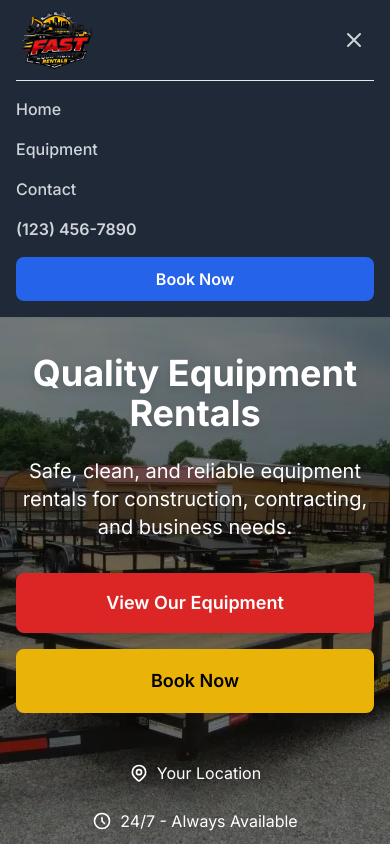
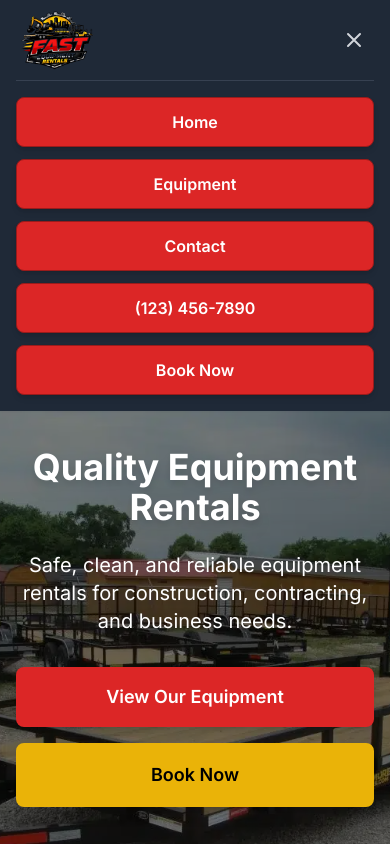
Before and after one commit to SFitz911/Fast_Equipment_Rentals, a Next.js app: page / in a window 390 px wide. Both pictures are taken after a click on the button "Toggle menu". Shown: the top 844 px of the page. Built offline with nearby package versions, Linux system fonts and the light colour scheme.

Commit message:
Style mobile menu items as red buttons with borders, aligned right

```diff
--- a/components/Header.tsx
+++ b/components/Header.tsx
@@ -71,23 +71,35 @@ export default function Header() {
 
         {/* Mobile Menu */}
         {mobileMenuOpen && (
-          <div className="md:hidden py-4 border-t">
-            <div className="flex flex-col space-y-4">
-              <Link href="/" className="text-gray-300 hover:text-white font-medium">
+          <div className="md:hidden py-4 border-t border-gray-700">
+            <div className="flex flex-col items-end space-y-3">
+              <Link
+                href="/"
+                className="w-full sm:w-auto text-center bg-red-600 text-white px-6 py-3 rounded-lg font-semibold hover:bg-red-700 transition border border-red-800 shadow-md"
+              >
                 Home
               </Link>
-              <Link href="/equipment" className="text-gray-300 hover:text-white font-medium">
+              <Link
+                href="/equipment"
+                className="w-full sm:w-auto text-center bg-red-600 text-white px-6 py-3 rounded-lg font-semibold hover:bg-red-700 transition border border-red-800 shadow-md"
+              >
                 Equipment
               </Link>
-              <Link href="/contact" className="text-gray-300 hover:text-white font-medium">
+              <Link
+                href="/contact"
+                className="w-full sm:w-auto text-center bg-red-600 text-white px-6 py-3 rounded-lg font-semibold hover:bg-red-700 transition border border-red-800 shadow-md"
+              >
                 Contact
               </Link>
-              <a href="tel:+1234567890" className="text-gray-300 hover:text-white font-semibold">
+              <a
+                href="tel:+1234567890"
+                className="w-full sm:w-auto text-center bg-red-600 text-white px-6 py-3 rounded-lg font-semibold hover:bg-red-700 transition border border-red-800 shadow-md"
+              >
                 (123) 456-7890
               </a>
               <Link
                 href="/book"
-                className="bg-blue-600 text-white px-6 py-2.5 rounded-lg font-semibold hover:bg-blue-700 transition text-center"
+                className="w-full sm:w-auto text-center bg-red-600 text-white px-6 py-3 rounded-lg font-semibold hover:bg-red-700 transition border border-red-800 shadow-md"
               >
                 Book Now
               </Link>
```
